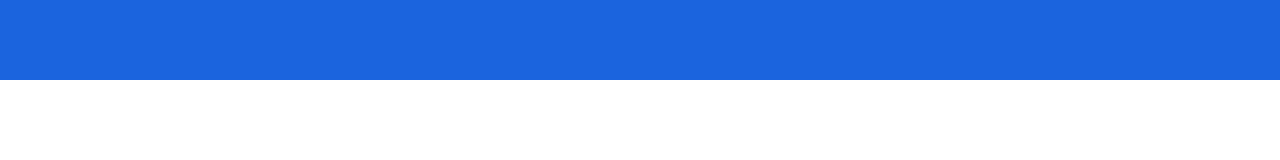
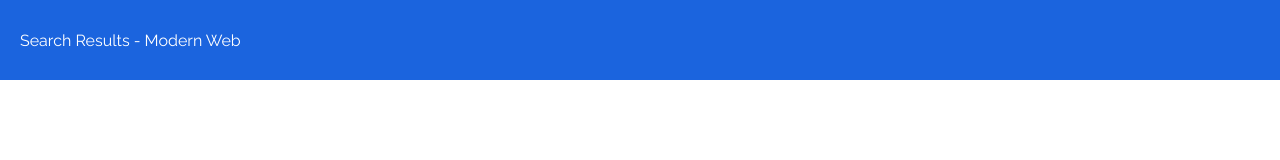
Before and after one commit to mchithiw/Module-1-1, a plain HTML site: page index.html in a window 1280 px wide. Shown: the top 160 px of the page. Drawn offline with nearby package versions, Linux system fonts and the light colour scheme; no server answers.

Commit message:
Update index.html

```diff
--- a/index.html
+++ b/index.html
@@ -2,7 +2,7 @@
 <html>
     <head>
 
-        <title></title>
+        <title> Search Results - Modern Web</title>
 
         <link href='http://fonts.googleapis.com/css?family=Raleway' rel='stylesheet' type='text/css'>
 
@@ -16,7 +16,7 @@
 
     <body>
 
-        <nav class="header"> <p class="title"></p> </nav>
+        <nav class="header"> <p class="title"> Search Results - Modern Web</p> </nav>
 
         <div class="container-all">
 
```
